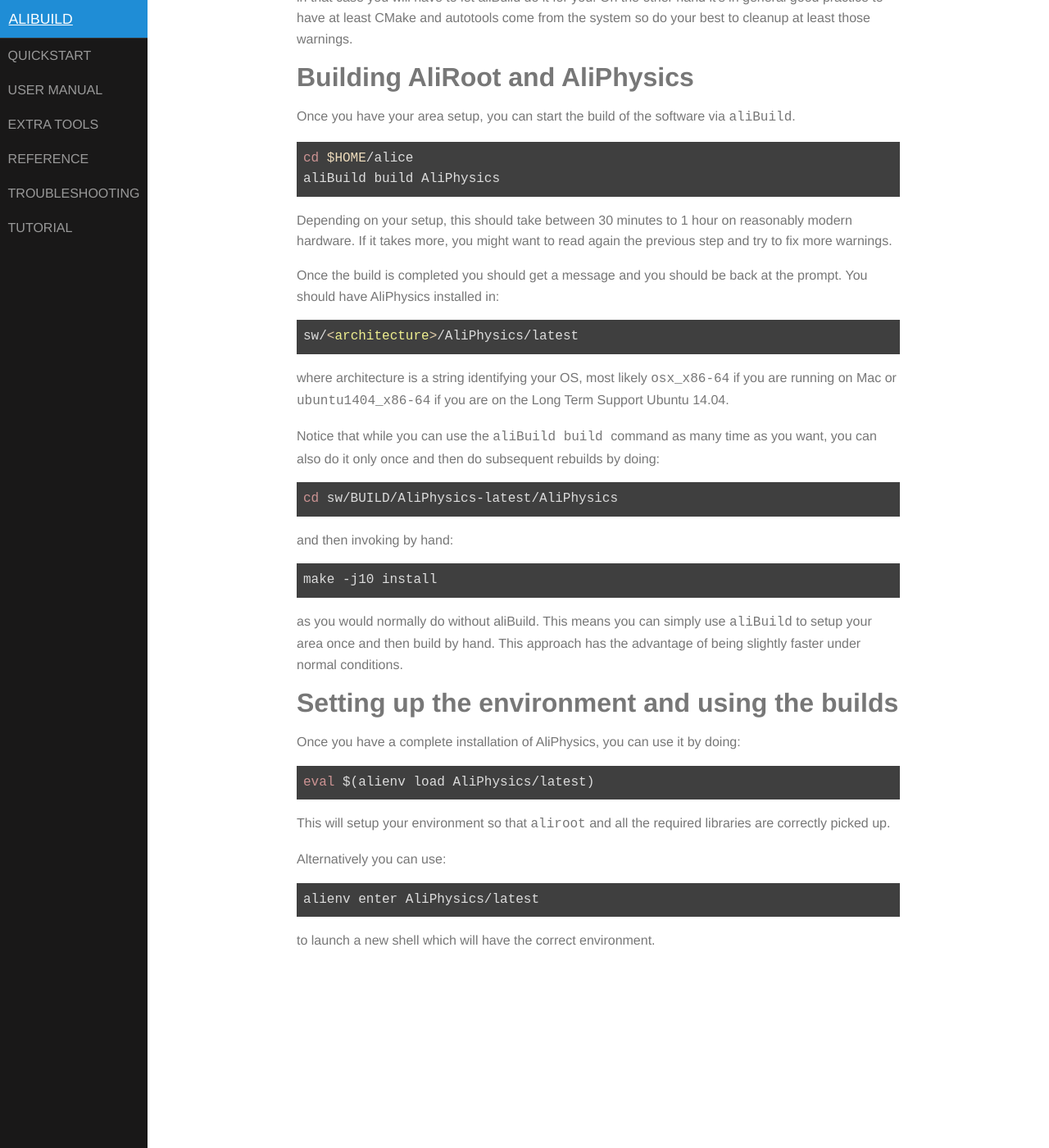
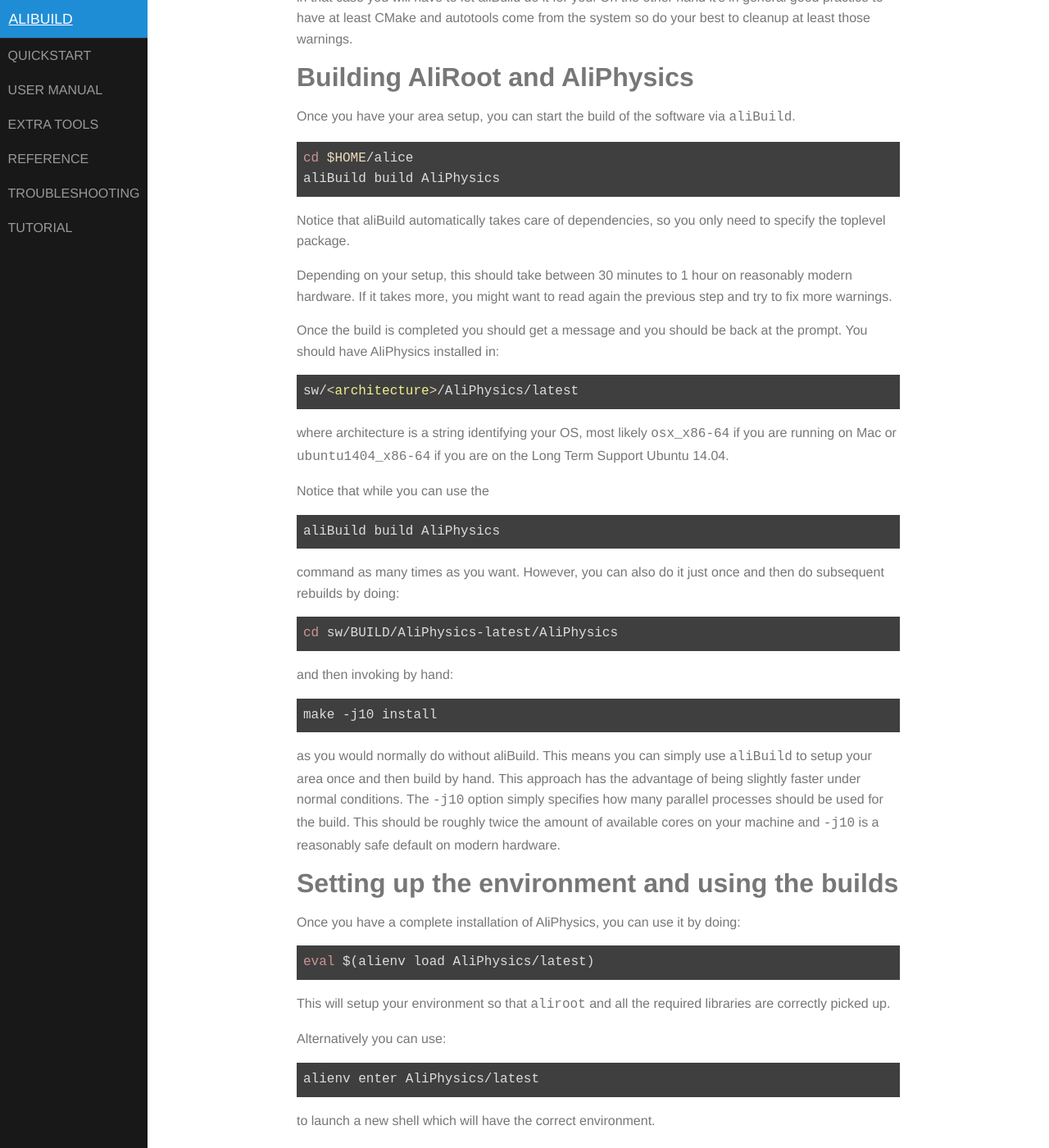
Before and after one commit to alisw/alibuild, a Jekyll site: the page built from tutorial.markdown, in a window 1280 px wide and 1400 px high, scrolled down 2090 px. Shown: the whole window at 82% size. Built offline with Jekyll 4.4.1, drawn with Linux system fonts in a browser that asks for light colours.

Commit message:
Improve tutorial
Take into account Michele's feedback.

```diff
--- a/tutorial.markdown
+++ b/tutorial.markdown
@@ -112,6 +112,9 @@ Once you have your area setup, you can start the build of the software via
     cd $HOME/alice
     aliBuild build AliPhysics
 
+Notice that aliBuild automatically takes care of dependencies, so you
+only need to specify the toplevel package.
+
 Depending on your setup, this should take between 30 minutes to 1 hour
 on reasonably modern hardware. If it takes more, you might want to read
 again the previous step and try to fix more warnings.
@@ -125,9 +128,12 @@ where architecture is a string identifying your OS, most likely
 `osx_x86-64` if you are running on Mac or `ubuntu1404_x86-64` if you are
 on the Long Term Support Ubuntu 14.04.
 
-Notice that while you can use the `aliBuild build ` command as many
-time as you want, you can also do it only once and then do subsequent
-rebuilds by doing:
+Notice that while you can use the
+
+    aliBuild build AliPhysics
+
+command as many times as you want. However, you can also do it just once
+and then do subsequent rebuilds by doing:
 
     cd sw/BUILD/AliPhysics-latest/AliPhysics
 
@@ -137,7 +143,11 @@ and then invoking by hand:
 
 as you would normally do without aliBuild. This means you can simply use
 `aliBuild` to setup your area once and then build by hand. This approach
-has the advantage of being slightly faster under normal conditions.
+has the advantage of being slightly faster under normal conditions. The
+`-j10` option simply specifies how many parallel processes should be
+used for the build. This should be roughly twice the amount of available
+cores on your machine and `-j10` is a reasonably safe default on modern
+hardware.
 
 # Setting up the environment and using the builds
 
```
